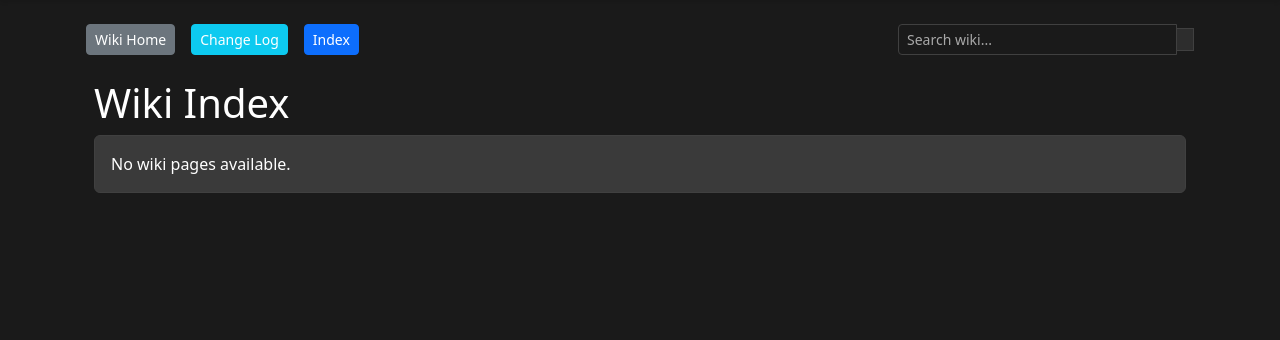
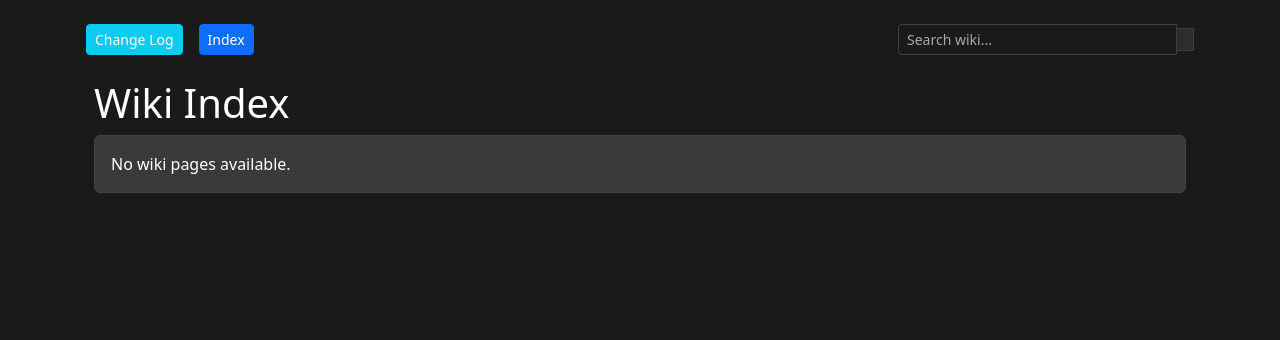
Before and after one commit to FixerSchis/os-app, a Flask app: page /wiki/ in a window 1280 px wide. Shown: the part 96-436 px from the top of the page. Run offline with Flask 3, Linux system fonts and the light colour scheme; data that the repository does not hold is empty; parts of the project's set-up code (start-up, migrations or seed data) failed here and were passed over; some libraries are stand-ins or nearby versions.

Commit message:
Remove wiki home button

```diff
--- a/templates/wiki/_wiki_template.html
+++ b/templates/wiki/_wiki_template.html
@@ -10,7 +10,6 @@
 {% block content %}
 <div class="editor-banner d-flex justify-content-between align-items-center">
     <div class="d-flex flex-wrap gap-2">
-        <a href="{{ url_for('wiki.wiki_view', slug='index') }}" class="btn btn-secondary btn-sm">Wiki Home</a>
         <a href="{{ url_for('wiki.wiki_change_log') }}" class="btn btn-info btn-sm">Change Log</a>
         <a href="{{ url_for('wiki.wiki_list') }}" class="btn btn-primary btn-sm">Index</a>
         {% if current_user.is_authenticated and current_user.has_role("plot_team") %}
```
